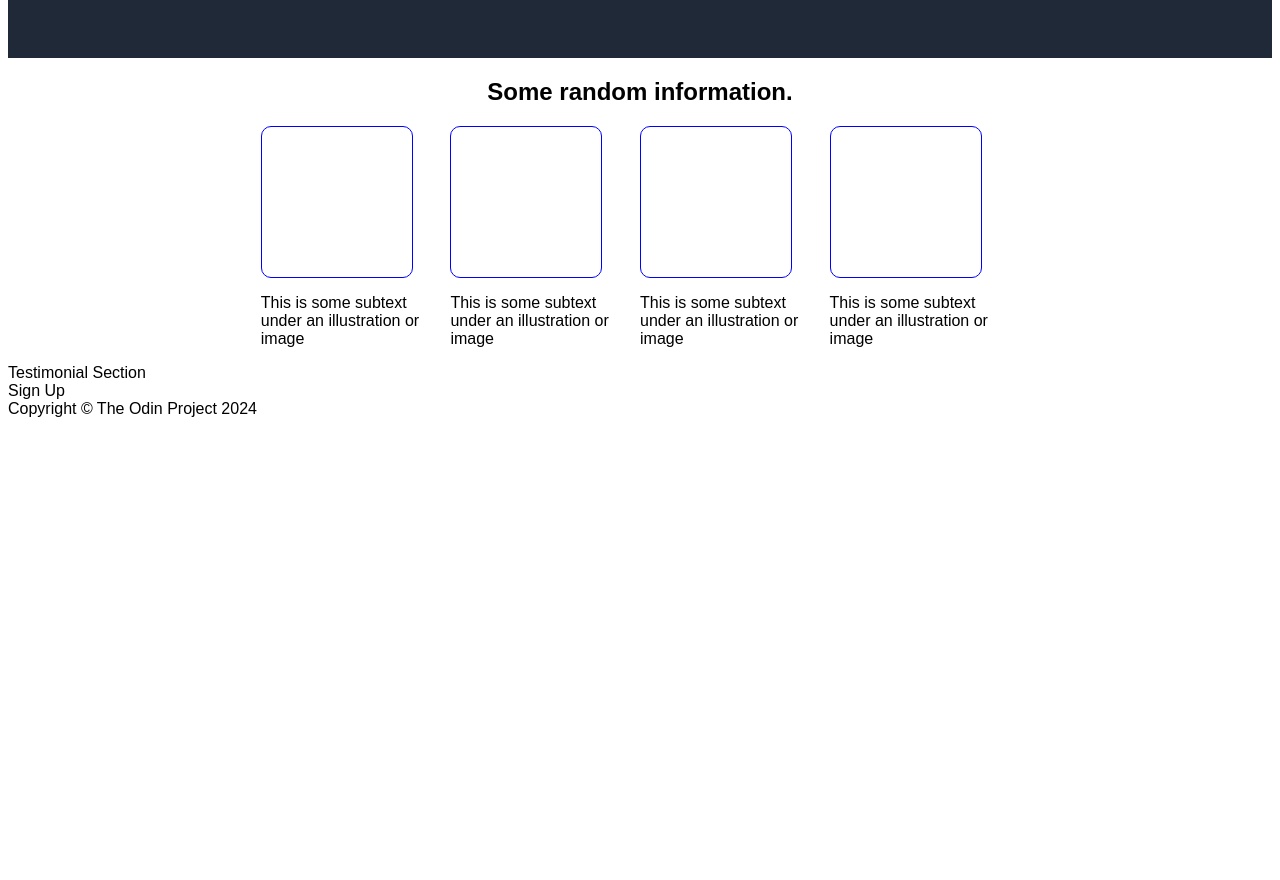
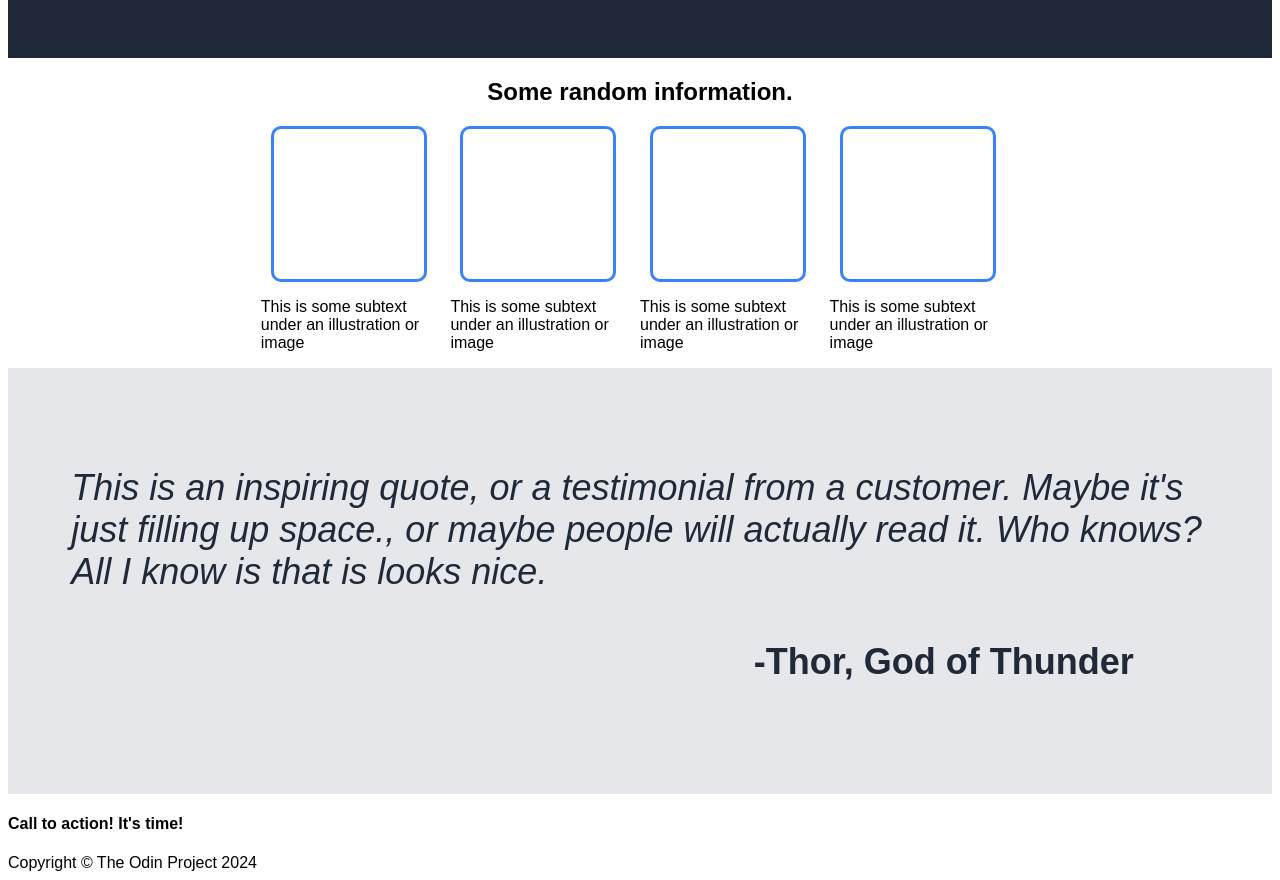
Before and after one commit to Mayesh21/HTML_CSS_Assingment, a plain HTML site: page index.html in a window 1280 px wide. Shown: the part 420-1300 px from the top of the page. Before the commit the page ends 846 px from the top, so only its background shows below. Drawn offline with Linux system fonts and the light colour scheme.

Commit message:
Testimonial completed

```diff
--- a/index.html
+++ b/index.html
@@ -35,10 +35,13 @@
             <p>This is some subtext under an illustration or image</p>
         </div>
         <div class="test">
-            Testimonial Section
+            <p>This is an inspiring quote, or a testimonial from a customer. Maybe it's just filling up space., or maybe people will actually read it. Who knows? All I know is that is looks nice.</p>
+            <h4>-Thor, God of Thunder</h4>
         </div>
-        <div>
-            Sign Up
+        <div class="end">
+            <div class="label">
+                <h4>Call to action! It's time!</h4>
+            </div>
         </div>
         <footer>
             Copyright © The Odin Project 2024
--- a/style.css
+++ b/style.css
@@ -82,6 +82,26 @@ button{
 .grid .box{
     height: 150px;
     width: 150px;
-    border: 1px solid blue;
+    margin: 0 10px;
+    border: 3px solid #3882f6;
     border-radius: 10px;
 }
+
+.test{
+    display: inline-table;
+    box-sizing: content-box;
+    padding: 5%;
+    background-color: #e5e7eb;
+    height: 250px;
+    font-size: 36px;
+    font-weight: lighter;
+    color: #1f2937;
+}
+
+.test p{
+    font-style: italic;
+}
+
+.test h4{
+    margin-left: 60%;
+}
```
